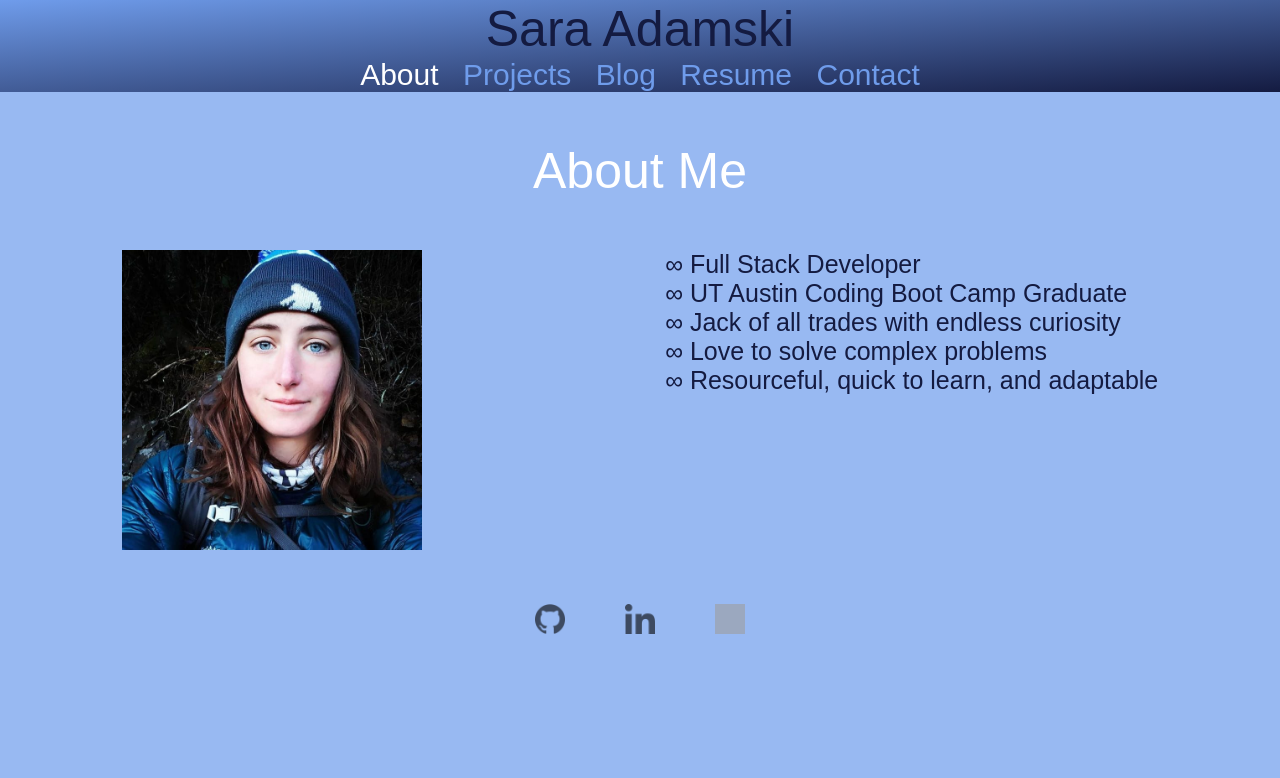
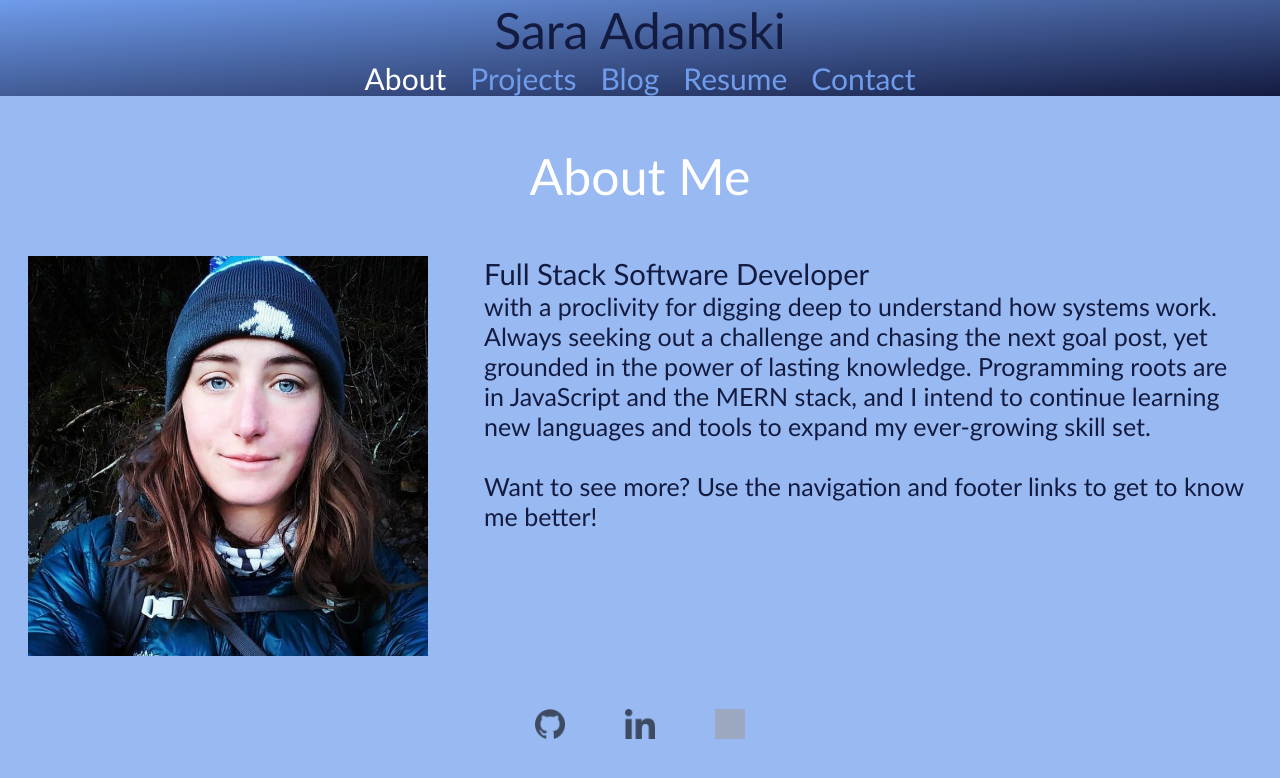
Before and after one commit to sarawrmas/react-portfolio, a React (Create React App) app in the folder client/: page / in a window 1280 px wide. Shown: the top 778 px of the page. Built offline with nearby package versions, Linux system fonts and the light colour scheme; grey boxes are pictures that could not be loaded; the HTML template or start-up script is replaced by a standard one.

Commit message:
updated about me and styling

```diff
--- a/client/src/App.css
+++ b/client/src/App.css
@@ -8,7 +8,7 @@
 * {
   margin: 0px;
   padding: 0px;
-  font-family: fantasy;
+  font-family: 'Gill Sans', 'Gill Sans MT', Calibri, 'Trebuchet MS', sans-serif;
   font-weight: lighter;
 }
 
@@ -41,11 +41,6 @@ h2 {
 
 .icon:hover {
   opacity: 1;
-}
-
-.photo {
-  height: 300px;
-  width: 300px;
 }
 
 /* h e a d e r  s t y l e */
@@ -101,6 +96,15 @@ h2 {
   flex-wrap: wrap;
 }
 
+.about-p {
+  width: 60%;
+}
+
+.photo {
+  height: 400px;
+  width: 400px;
+}
+
 /* p o r t f o l i o  s t y l e */
 .all-projects {
   display: inline-flex;
@@ -125,11 +129,16 @@ h2 {
 }
 
 .project-div:hover {
-  opacity: 0.8;
+  opacity: 0.7;
 }
 
 .project-div:hover .project-text {
   visibility: visible;
+}
+
+.project-tech {
+  color: crimson;
+  font-size: 20px;
 }
 
 .project-btn {
@@ -138,6 +147,7 @@ h2 {
   margin: 10px;
   width: 100px;
   margin-bottom: 0px;
+  font-size: 20px;
 }
 
 /* c o n t a c t  s t y l e */
@@ -241,7 +251,6 @@ textarea {
 
 .blog-text {
   color: var(--dark);
-  /* margin: 20px; */
   padding: 20px;
 }
 
--- a/client/src/components/SingleProject.js
+++ b/client/src/components/SingleProject.js
@@ -10,6 +10,7 @@ function SingleProject() {
       title: 'Clonello',
       image: ClonelloImg,
       description: "Create projects, assign tasks, and update task status to keep everyone in your project up to date.",
+      technologies: "JavaScript ⤩ Handlebars ⤩ Express ⤩ MySQL",
       deployed: "https://powerful-falls-76508.herokuapp.com/",
       github: "https://github.com/akman47/Clonello"
     },
@@ -17,6 +18,7 @@ function SingleProject() {
       title: 'Nothing But Tech',
       image: BlogImg,
       description: "Your resource to read and discuss news on all things tech.",
+      technologies: "JavaScript ⤩ Handlebars ⤩ Express ⤩ MySQL",
       deployed: "https://peaceful-brushlands-07328.herokuapp.com/",
       github: "https://github.com/sarawrmas/nothing-but-tech"
     },
@@ -24,13 +26,15 @@ function SingleProject() {
       title: 'Note Taker',
       image: NoteImg,
       description: "Take notes, view descriptions, and edit and delete notes as needed.",
+      technologies: "JavaScript ⤩ HTML ⤩ CSS ⤩ Express",
       deployed: "https://frozen-harbor-03363.herokuapp.com/",
       github: "https://github.com/sarawrmas/note-taker"
     },
     {
       title: 'Weather Dashboard',
       image: WeatherImg,
-      description: "Search your city to find weather patterns for today and a prediction of the next 5 days.",
+      description: "Search a city to find weather patterns for today and a prediction of the next 5 days.",
+      technologies: "JavaScript ⤩ HTML ⤩ CSS",
       deployed: "https://sarawrmas.github.io/weather-dashboard/",
       github: "https://github.com/sarawrmas/weather-dashboard"
     },
@@ -45,10 +49,12 @@ function SingleProject() {
           className="project-div"
           style={{
             backgroundImage: `url(${project.image})`,
-            backgroundSize: '100%'
+            backgroundSize: '100%',
+            border: '3px solid var(--dark)'
           }}
         >
           <p className="project-text">{project.description}</p>
+          <p className="project-text project-tech">{project.technologies}</p>
           <a href={project.deployed} target="_blank" rel="noreferrer">
             <button className="project-text project-btn">Deployed</button>
           </a>
--- a/client/src/pages/About.js
+++ b/client/src/pages/About.js
@@ -6,12 +6,17 @@ function About() {
       <h2>About Me</h2>
       <div className="about-body">
         <img src={require("../assets/images/face.jpg").default} alt="A photograph of the applicant" className="photo"/>
-        <p className="page-body">
-          ∞ Full Stack Developer<br />
-          ∞ UT Austin Coding Boot Camp Graduate<br />
-          ∞ Jack of all trades with endless curiosity<br />
-          ∞ Love to solve complex problems<br />
-          ∞ Resourceful, quick to learn, and adaptable<br />
+        <p className="page-body about-p">
+          <h3>Full Stack Software Developer</h3>
+          with a proclivity for digging deep to understand how systems work.
+          Always seeking out a challenge and chasing the next goal post,
+          yet grounded in the power of lasting knowledge.
+          Programming roots are in JavaScript and the MERN stack,
+          and I intend to continue learning new languages and tools
+          to expand my ever-growing skill set.
+          <br/>
+          <br/>
+          Want to see more? Use the navigation and footer links to get to know me better!
         </p>
       </div>
     </div>
--- a/client/src/pages/Contact.js
+++ b/client/src/pages/Contact.js
@@ -47,7 +47,7 @@ function Contact() {
     .then(async (res) => {
       const resData = await res;
       if (resData.status === "success") {
-        alert("Message Sent!")
+        alert("Message Sent!");
       } else if (resData.status === "fail") {
         alert("Message failed to send");
       }
```
Also changed, not shown: 1 other file (tests, documents, lock files or other folders).
